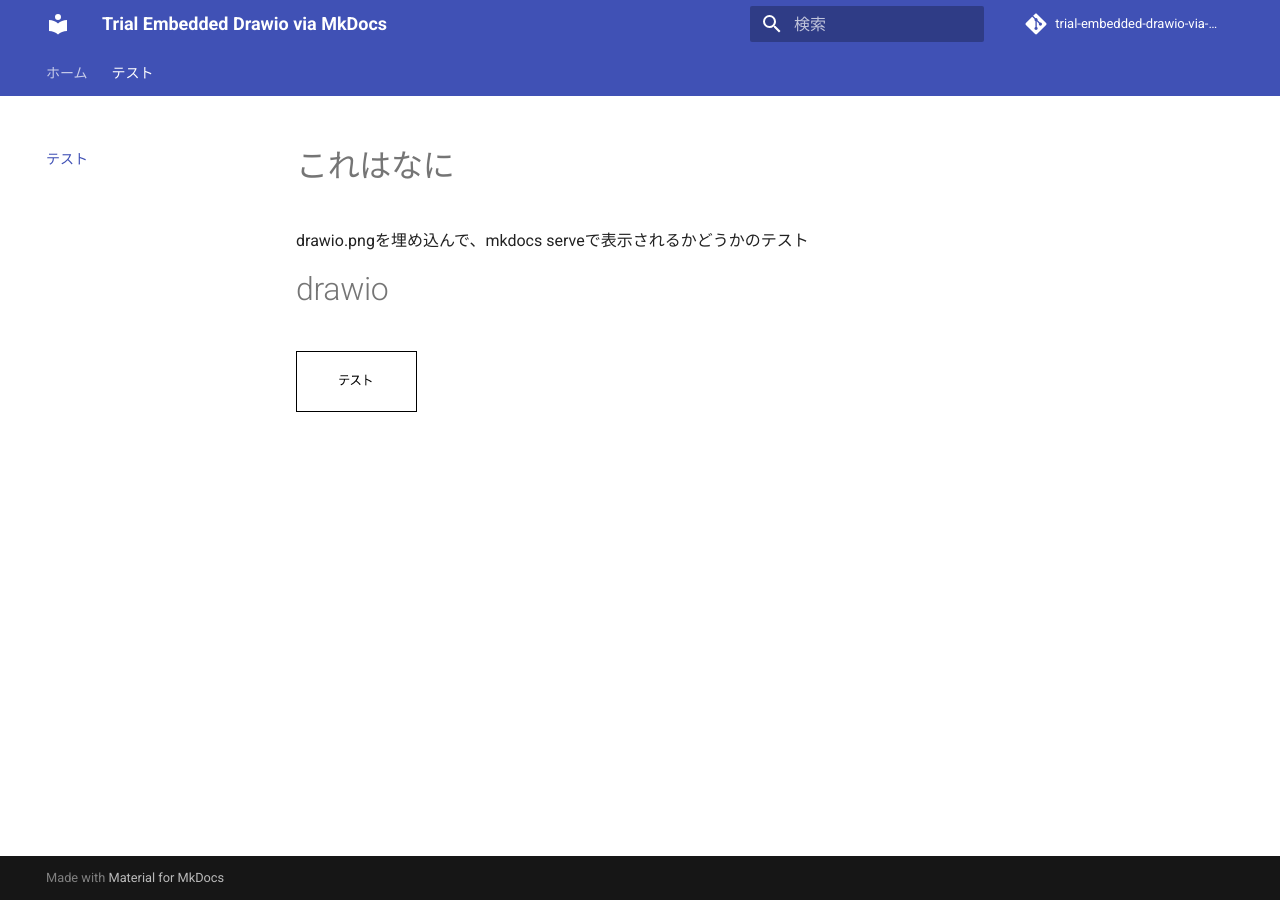
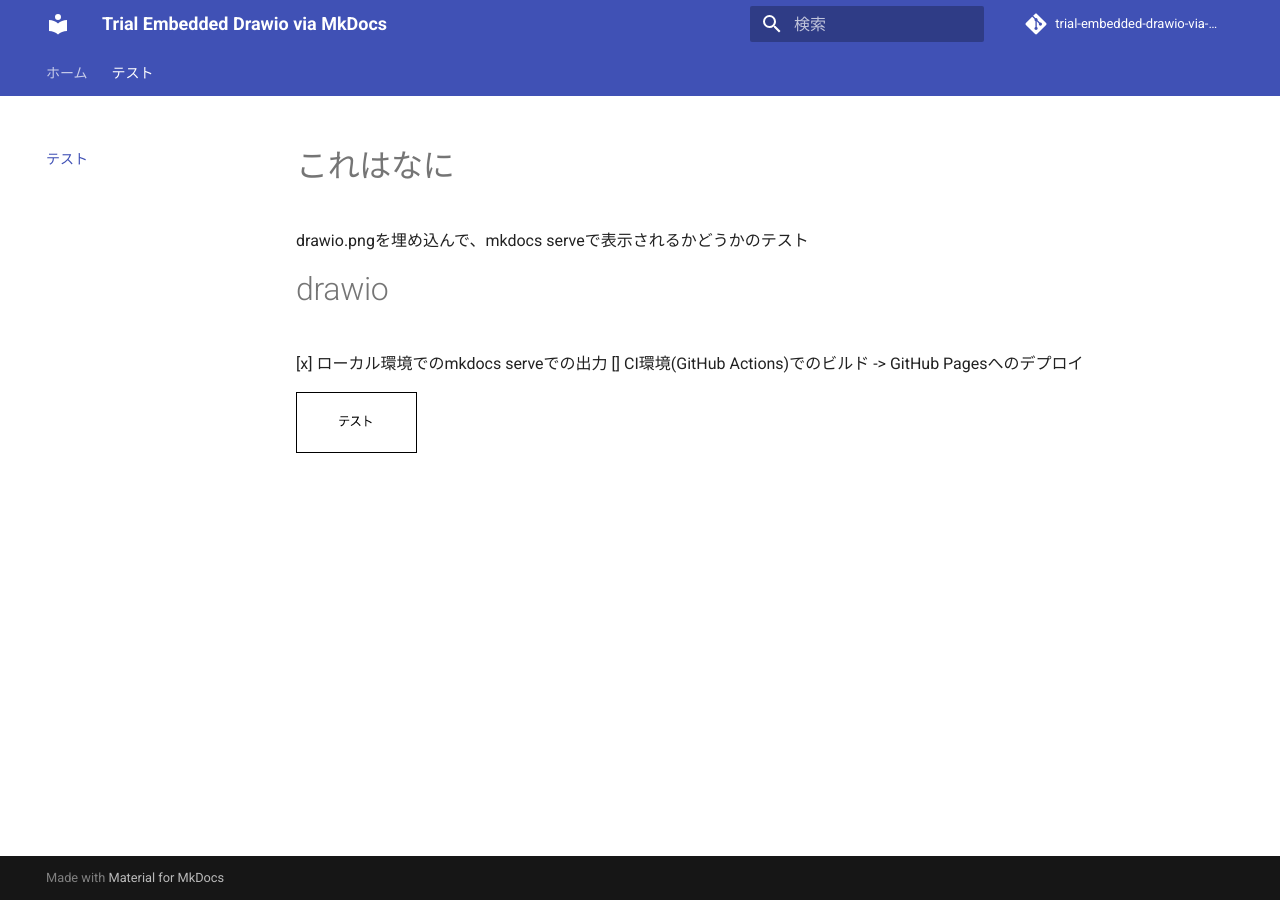
Before and after one commit to zahn173/trial-embedded-drawio-via-mkdocs, an MkDocs documentation site: the page built from docs/src/test.md, in a window 1280 px wide. Built offline with MkDocs 1.6.1 and Material for MkDocs 9.7.7, drawn with Linux system fonts in a browser that asks for light colours; comment, search, counter and statistics services are not loaded.

```diff
--- a/docs/src/test.md
+++ b/docs/src/test.md
@@ -4,4 +4,7 @@
 
 # drawio
 
+[x] ローカル環境でのmkdocs serveでの出力
+[] CI環境(GitHub Actions)でのビルド -> GitHub Pagesへのデプロイ
+
 ![drawioの埋め込み](./images/test.drawio.png)
```
